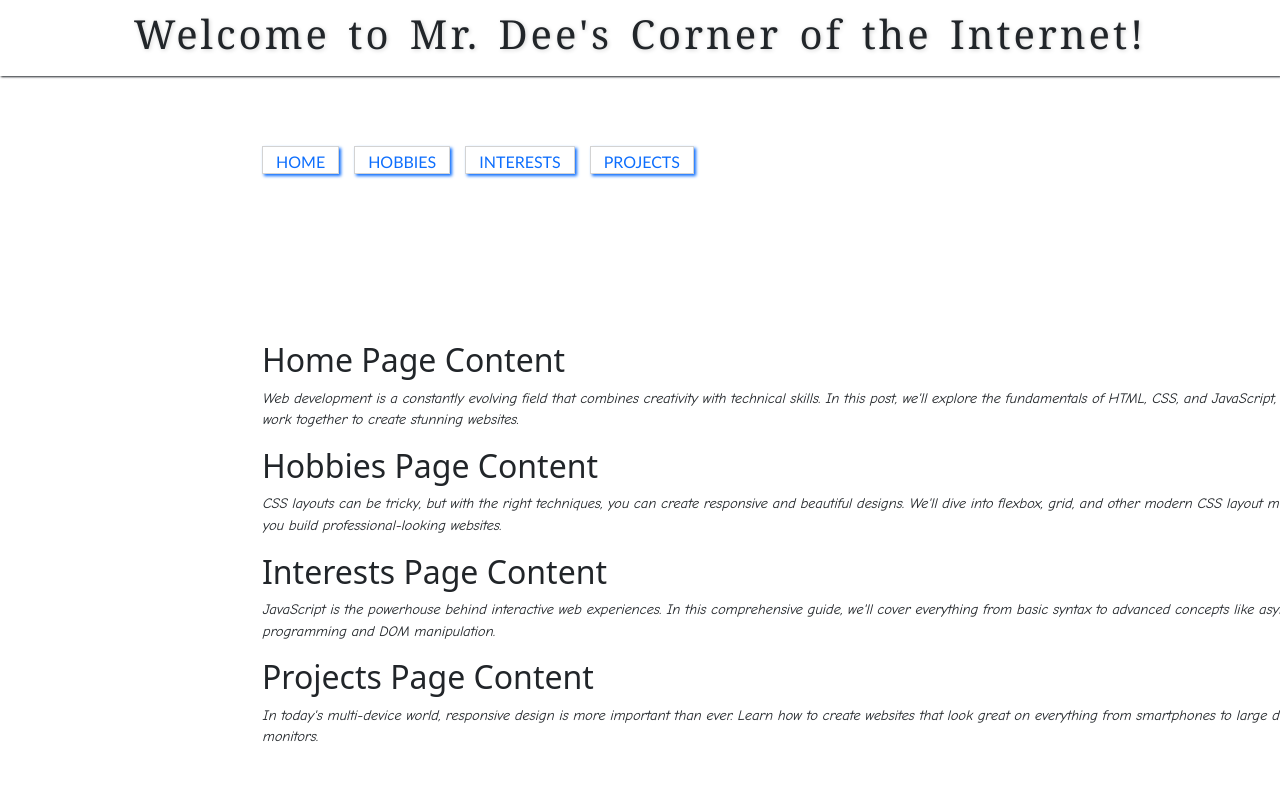
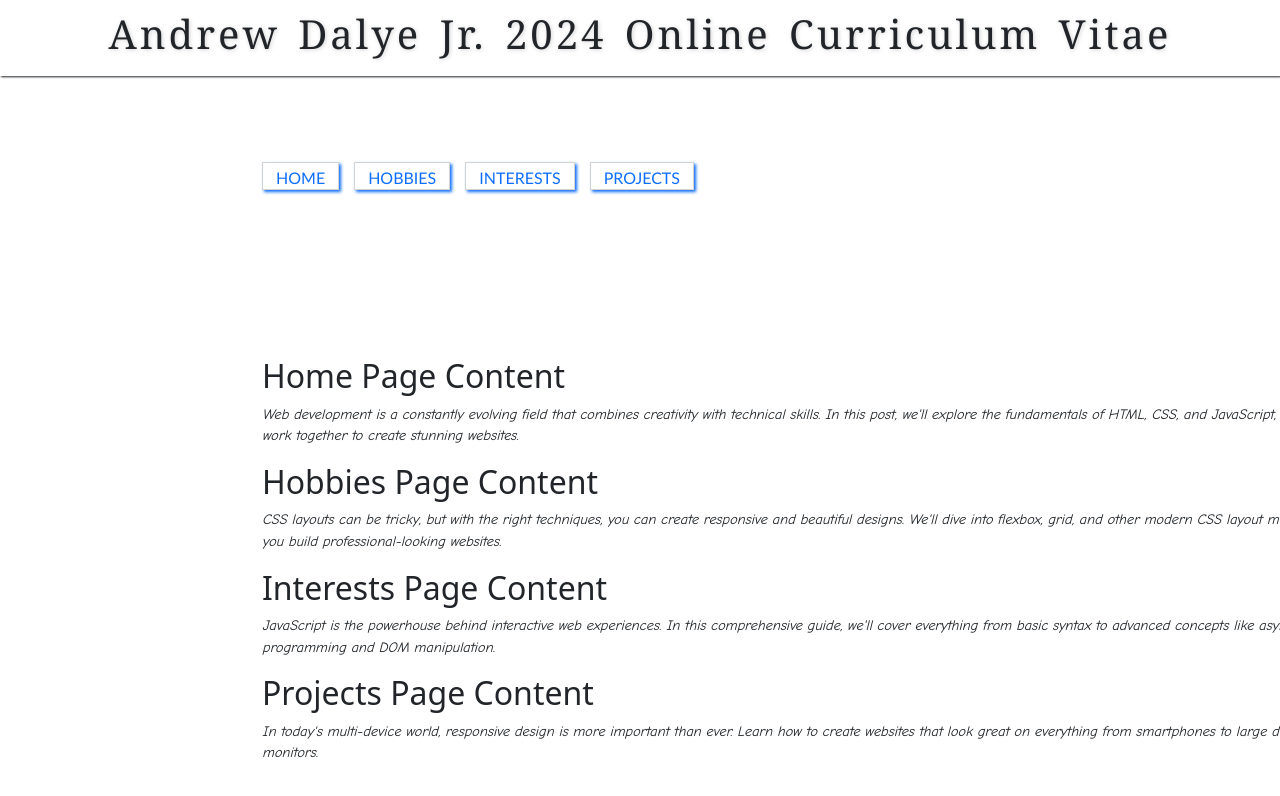
Before and after one commit to 675-MrDEE/Mr.DEE_BlogSite, a plain HTML site: page index.html in a window 1280 px wide. Shown: the top 796 px of the page. Drawn offline with nearby package versions, Linux system fonts and the light colour scheme.

Commit message:
Update index.html

```diff
--- a/index.html
+++ b/index.html
@@ -14,10 +14,11 @@
     <script src="https://cdn.jsdelivr.net/npm/bootstrap@5.3.3/dist/js/bootstrap.bundle.min.js" integrity="sha384-YvpcrYf0tY3lHB60NNkmXc5s9fDVZLESaAA55NDzOxhy9GkcIdslK1eN7N6jIeHz" crossorigin="anonymous"></script>
   </head>
   <body>
+    <nav class="navbar bg-light">
     <header>
-      <h1>Welcome to Mr. Dee's Corner of the Internet!</h1>
-
+      <h1>Andrew Dalye Jr. 2024 Online Curriculum Vitae</h1>
     </header>
+    </nav>
     <main class="container">
       <nav>
         <ul class="tabs">
```
